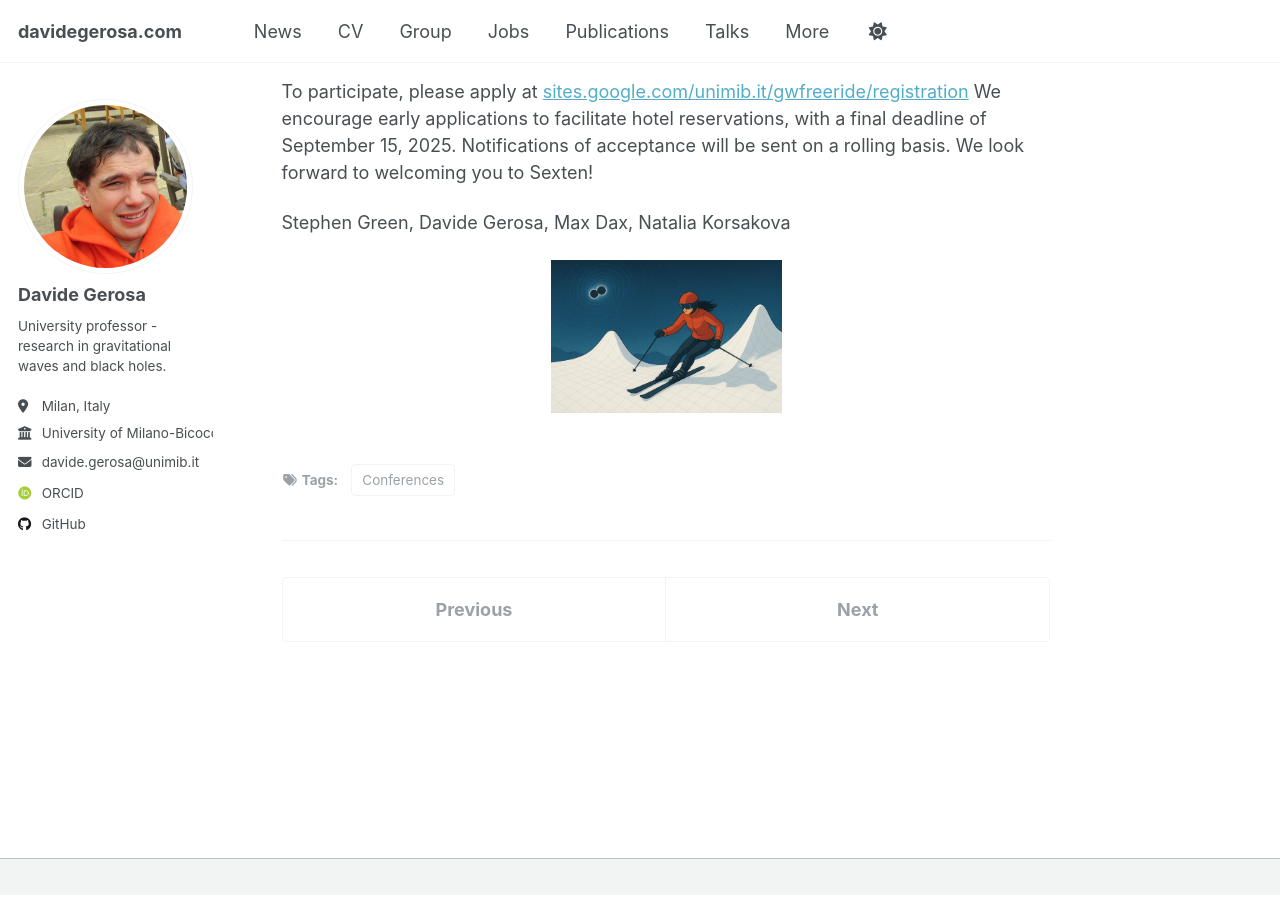
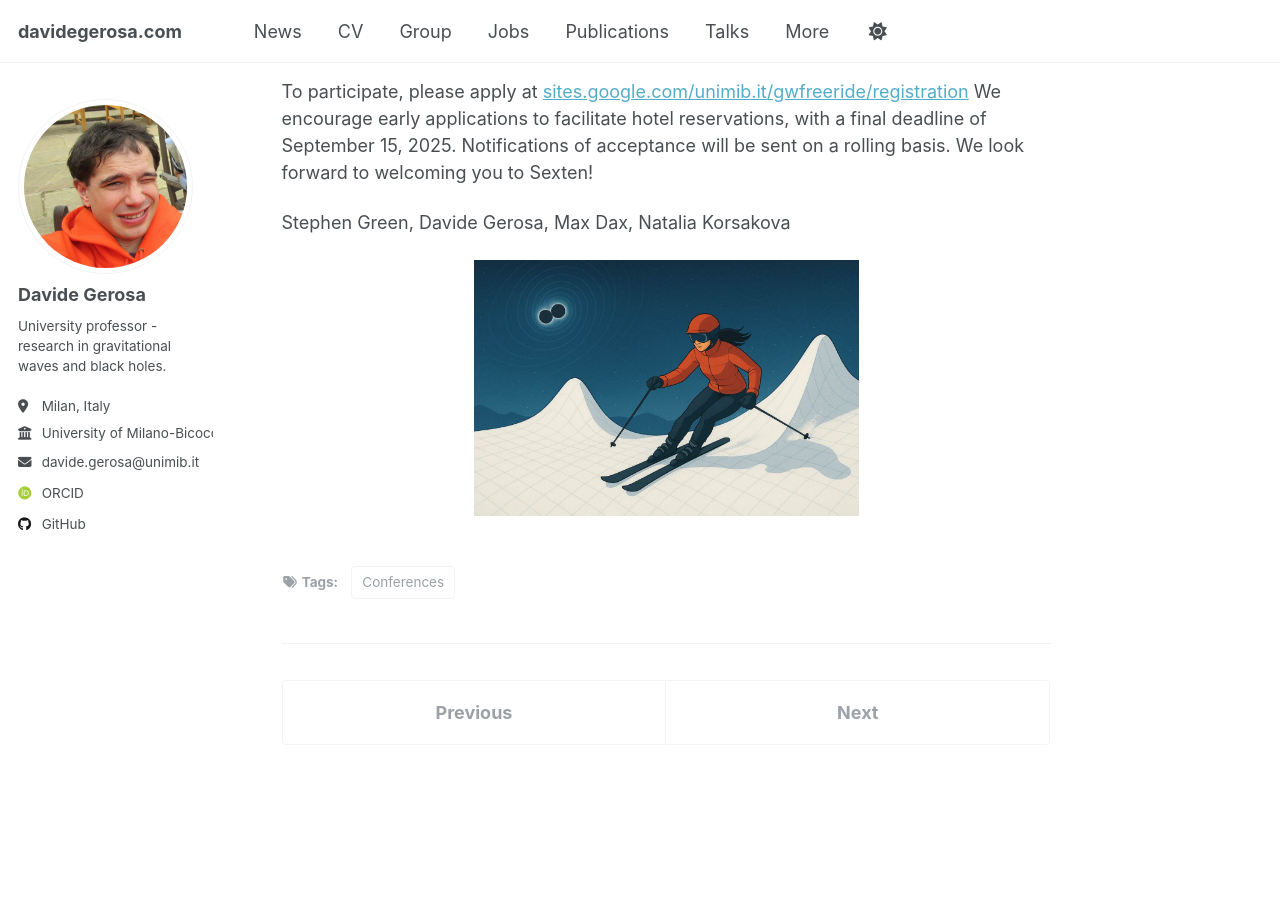
Before and after one commit to dgerosa/website, a Jekyll site: the page built from _posts/2025-07-24-gwfreeride-carving-the-ai-gradient-in-gravitational-wave-astronomy.md, in a window 1280 px wide and 900 px high, scrolled down 486 px. Built offline with Jekyll 4.4.1, drawn with Linux system fonts in a browser that asks for light colours; some web fonts are replaced.

Commit message:
Thu Jul 24 12:10:25 CEST 2025

```diff
--- a/_posts/2025-07-24-gwfreeride-carving-the-ai-gradient-in-gravitational-wave-astronomy.md
+++ b/_posts/2025-07-24-gwfreeride-carving-the-ai-gradient-in-gravitational-wave-astronomy.md
@@ -20,5 +20,5 @@ We look forward to welcoming you to Sexten!
 Stephen Green, Davide Gerosa, Max Dax, Natalia Korsakova
 
 <p style="text-align: center;">
-  <img src="/images/gwfreeride_image.jpg" alt="Gwfreeride" style="max-width: 30%; height: auto;" />
+  <img src="/images/gwfreeride_image.jpg" alt="Gwfreeride" style="max-width: 50%; height: auto;" />
 </p>
```
